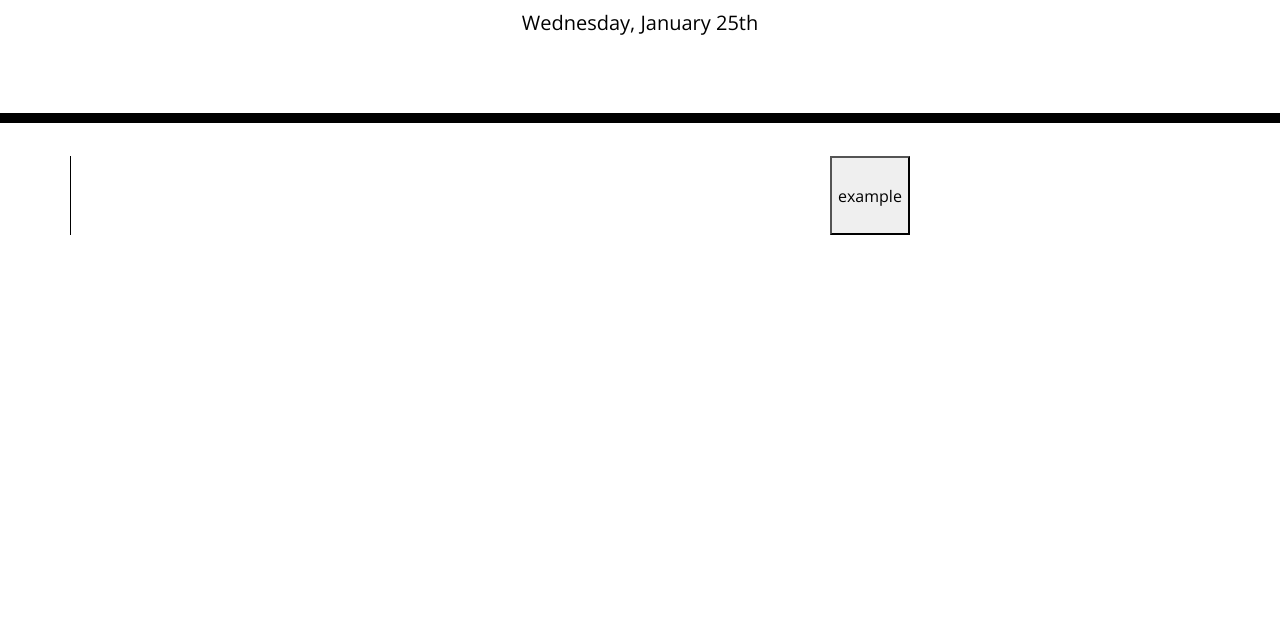
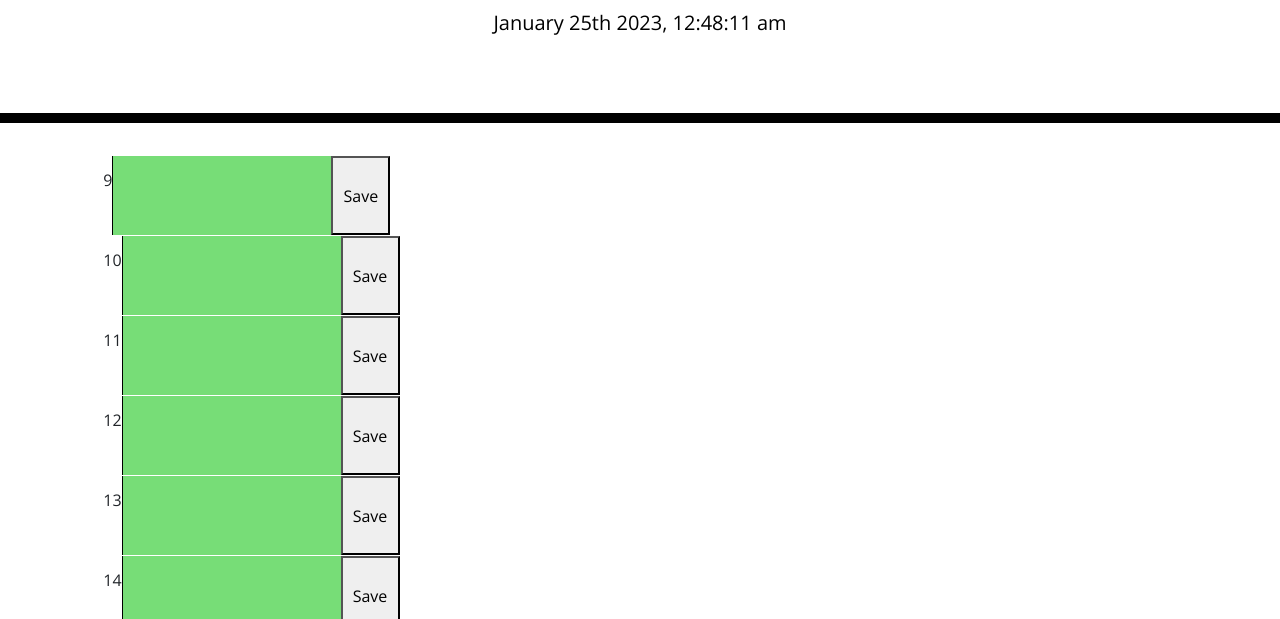
Before and after one commit to GeorgeGio/WorkDay-Planner, a plain HTML site: page index.html in a window 1280 px wide. Shown: the part 181-800 px from the top of the page. Drawn offline with nearby package versions, Linux system fonts and the light colour scheme.

Commit message:
used a for loop to create the buttons

```diff
--- a/index.html
+++ b/index.html
@@ -29,12 +29,6 @@
       <p id="currentDay" class="lead"></p>
     </header>
     <div class="container">
-      <!-- Timeblocks go here -->
-      <div class="row">
-        <textarea class="col-8"></textarea>
-        <button>example</button>
-      </div>
-
 
     </div>
 
--- a/script.js
+++ b/script.js
@@ -1 +1,24 @@
-$("#currentDay").text(moment().format("dddd, MMMM Do"));
+var timeInterval = setInterval(function () {
+    $("#currentDay").text(moment().format('MMMM Do YYYY, h:mm:ss a'));
+
+}, 1000)
+
+
+
+
+for (let i = 0; i <=8; i++) {
+
+    $(".container").append(
+        `
+        <div class="row">
+        ${i+9}
+        <textarea class="col-8"></textarea>
+
+        <button> Save </button>
+        </div>`)
+
+
+
+}
+
+$("textarea").attr("class", "future")
```
